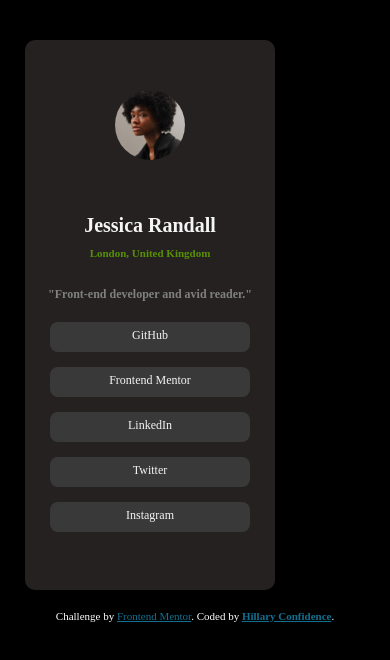
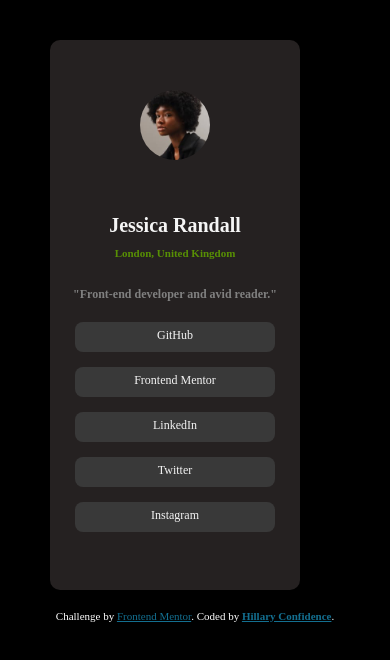
Before and after one commit to LarryMiles001/Links, a plain HTML site: page index.html in a window 390 px wide. Drawn offline with Linux system fonts and the light colour scheme.

Commit message:
Add files via upload

```diff
--- a/style.css
+++ b/style.css
@@ -67,7 +67,7 @@ img{
 @media screen and (max-width: 600px){
     header{
         width: 250px;
-        margin: 40px 0 20px 25px;
+        margin: 40px 0 20px 50px;
         height: 550px;
     }
 
```
